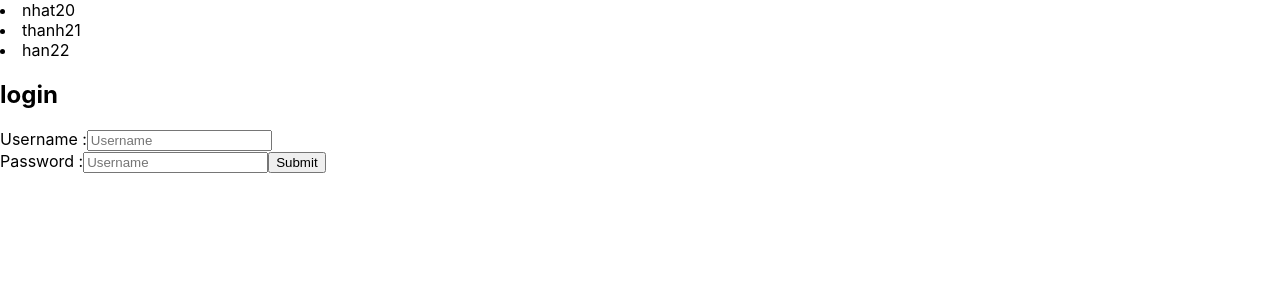
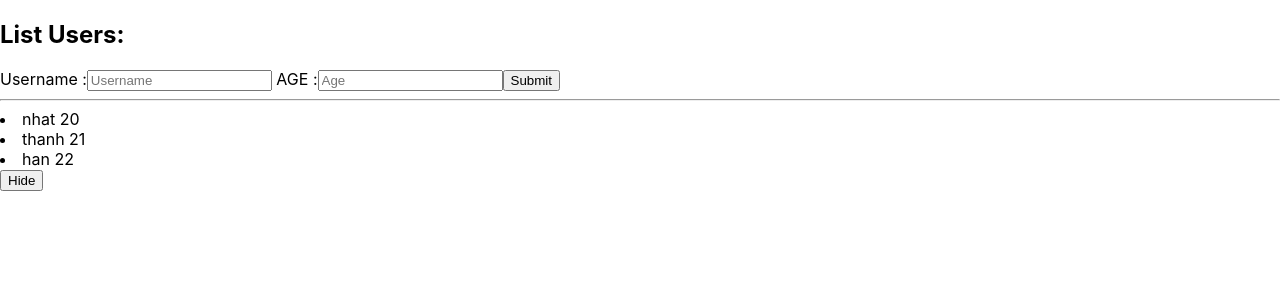
Before and after one commit to nhatphamvn/iot-webproject, a React (Create React App) app: page / in a window 1280 px wide. Shown: the top 300 px of the page. Built offline with nearby package versions, Linux system fonts and the light colour scheme.

Commit message:
functionofProps

```diff
--- a/src/components/FormUser.js
+++ b/src/components/FormUser.js
@@ -7,7 +7,7 @@ class FormUser extends Component{
     this.state = {
       username: '',
       email: '',
-      password: '',
+      age: '',
       isLogin: true // true: login form, false: signup form
     };
   }
@@ -22,8 +22,17 @@ class FormUser extends Component{
 
     handleOnsubmit=(e)=>{
         e.preventDefault();
+        this.props.handleAddUsers({
+            id: Math.floor(Math.random() * 100) +"ramdom",
+            name:this.state.username,
+            age:this.state.age
+        })
 
-
+    }
+    handleShowHide=()=>{
+        this.setState({
+            isLogin: !this.state.isLogin
+        })
     }
 
 
@@ -34,17 +43,12 @@ class FormUser extends Component{
         const {User} = this.props;
 
 
+
         return(
             <>
                 <form onSubmit={(e)=>this.handleOnsubmit(e)}>
 
-                {User.map((user)=>(
-                    <li key={user.id}>
-                        {user.name}
-                        {user.age}
-                    </li>
-                ))}
-                <h2>login {this.state.username}</h2>
+                <h2> List Users: </h2>
                 <label>Username :</label>
                 <input
                     name='username'
@@ -53,18 +57,33 @@ class FormUser extends Component{
                     value={this.state.username}
                     onChange={this.handleOnChange}
 
-                /><br/>
-                <label>Password :</label>
+                />
+                <label> AGE :</label>
                 <input
-                    name='password'
+                    name='age'
                     type='text'
-                    placeholder='Username'
-                    value={this.state.password}
+                    placeholder='Age'
+                    value={this.state.age}
                     onChange={this.handleOnChange}
                 />
 
                 <button >Submit</button>
 
+                <hr/>
+
+                {
+                    this.state.isLogin && <div>
+                    {User.map((user)=>(
+                    <li key={user.id}>
+                        {user.name} {user.age}
+                    </li>
+                ))}
+                    </div>
+                }
+
+                <button onClick={()=>this.handleShowHide()}>
+                    Hide
+                </button>
 
 
 
--- a/src/components/MyComponent.js
+++ b/src/components/MyComponent.js
@@ -4,16 +4,28 @@ import FormUser from '../components/FormUser';
 class MyComponent extends React.Component{
 
 
-  state={
-    Users:[
-      {id: 1,name:'nhat',age:20
-      },
-      {id: 2,name:'thanh',age:21
-      },
-      {id: 3,name:'han',age:22
-      }
+ constructor(props) {
+    super(props);
+    // Khôi phục trạng thái từ localStorage nếu có, nếu không có thì sử dụng dữ liệu mặc định
+    const savedUsers = JSON.parse(localStorage.getItem('Users')) || [
+      { id: 1, name: 'nhat', age: 20 },
+      { id: 2, name: 'thanh', age: 21 },
+      { id: 3, name: 'han', age: 22 }
+    ];
+    console.log(savedUsers);
 
-    ]
+    this.state = {
+      Users: savedUsers,
+    };
+  }
+
+
+  handleAddUsers = (obj) => {
+    const newUsers = [obj, ...this.state.Users];
+    this.setState({ Users: newUsers }, () => {
+      // Lưu trạng thái mới vào localStorage
+      localStorage.setItem('Users', JSON.stringify(this.state.Users));
+    });
   }
 
 
@@ -21,7 +33,9 @@ class MyComponent extends React.Component{
 
     return (
       <>
-        <FormUser User={this.state.Users}/>
+        <FormUser User={this.state.Users}
+                  handleAddUsers={this.handleAddUsers}
+        />
       </>
     );
   }
```
